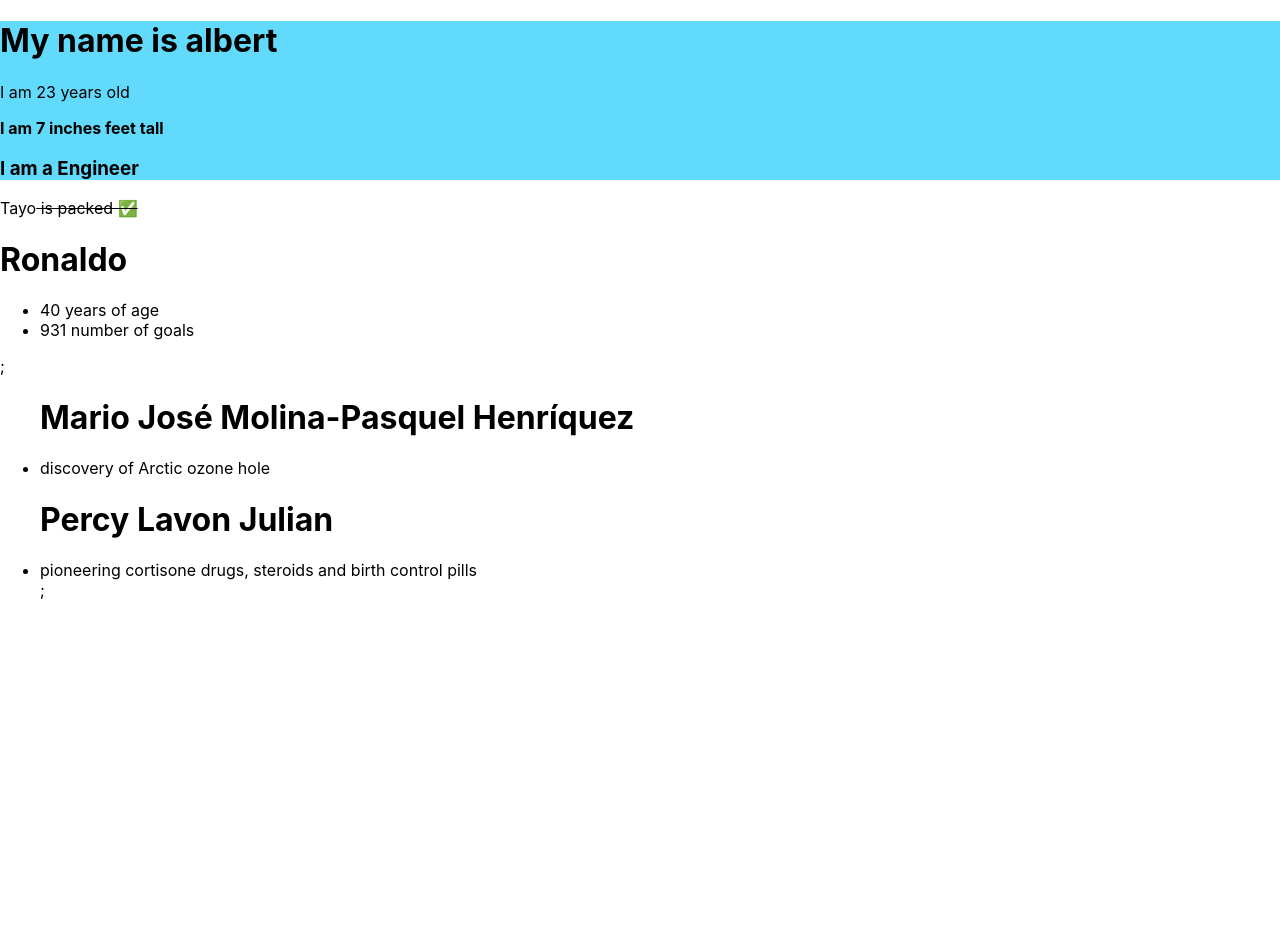
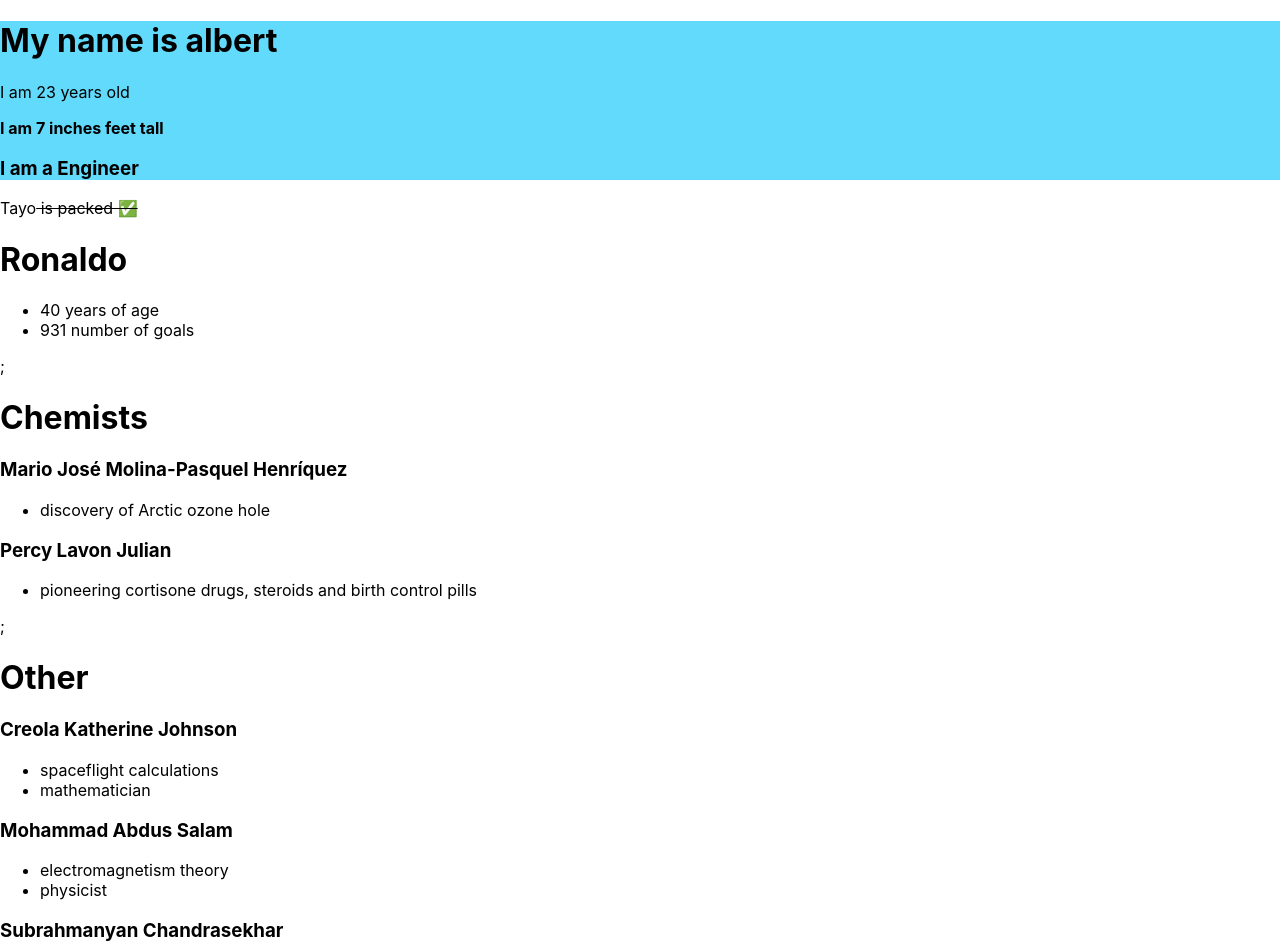
Before and after one commit to DEV-SHEGZ/Reactv18, a React (Create React App) app: page / in a window 1280 px wide. Shown: the top 952 px of the page. Before the commit the page ends 800 px from the top, so only its background shows below. Built offline with nearby package versions, Linux system fonts and the light colour scheme.

Commit message:
taking hallenges

```diff
--- a/src/listrendering.js
+++ b/src/listrendering.js
@@ -2,17 +2,37 @@
 
 function renderList() {
   const chemists = people.filter((person) => person.profession === "chemist");
+  const other = people.filter((person) => person.profession !== "chemist");
 
   return (
-    <ul>
+    <>
+      <div>
+        <h1>Chemists</h1>
         {chemists.map((person) => (
           <div key={person.id}>
-          <h1> {person.name} </h1>
+            <h3> {person.name} </h3>
+            <ul>
               <li> {person.accomplishment} </li>
+            </ul>
           </div>
         ))}
         ;
+      </div>
+
+      <div>
+        <h1>Other</h1>
+        {other.map((person) => (
+          <div key={person.id}>
+            <h3> {person.name} </h3>
+            <ul>
+              <li> {person.accomplishment} </li>
+              <li> {person.profession} </li>
             </ul>
+          </div>
+        ))}
+        ;
+      </div>
+    </>
   );
 }
 
```
Lines whose indentation alone changed are shown as unchanged.
